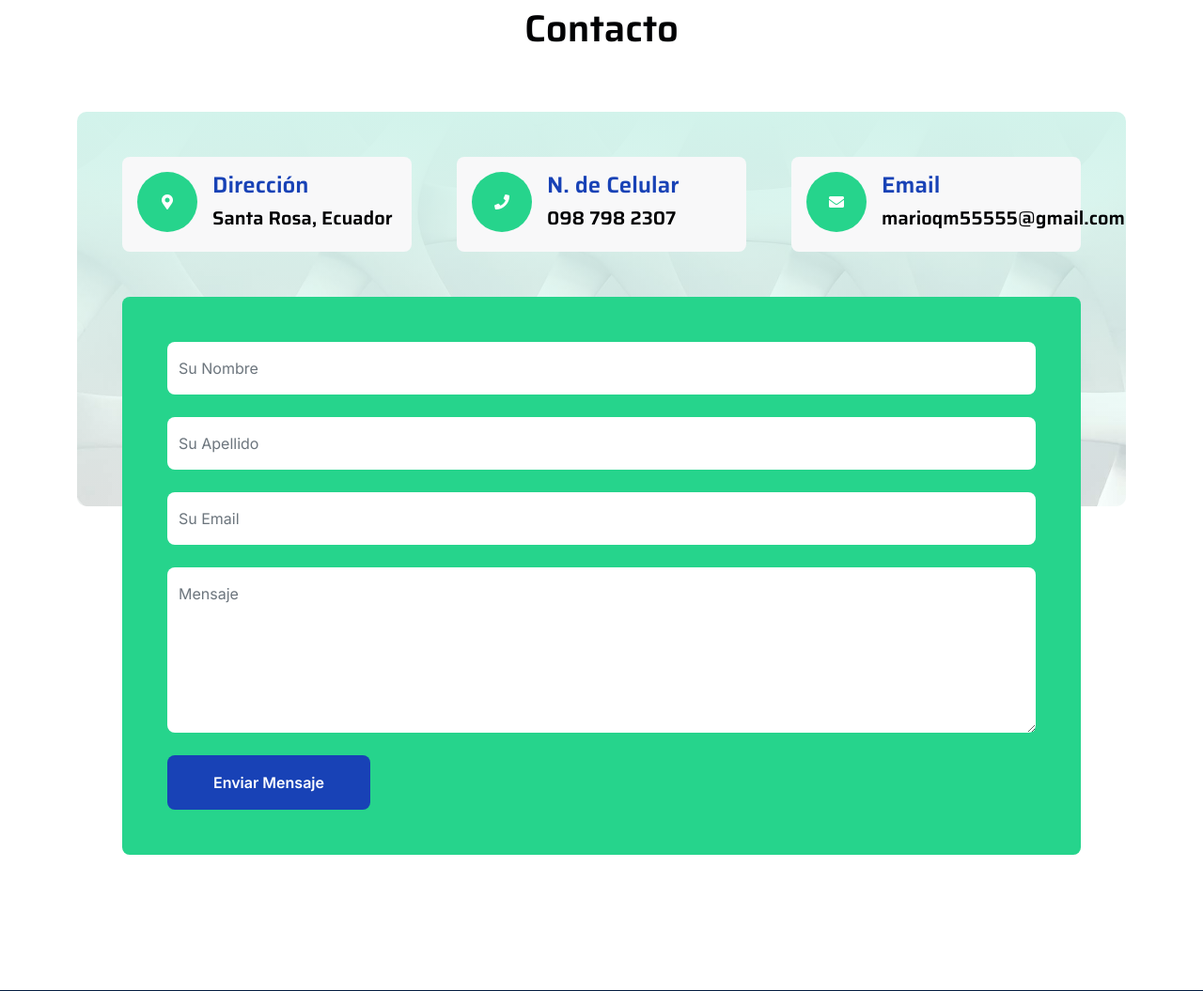
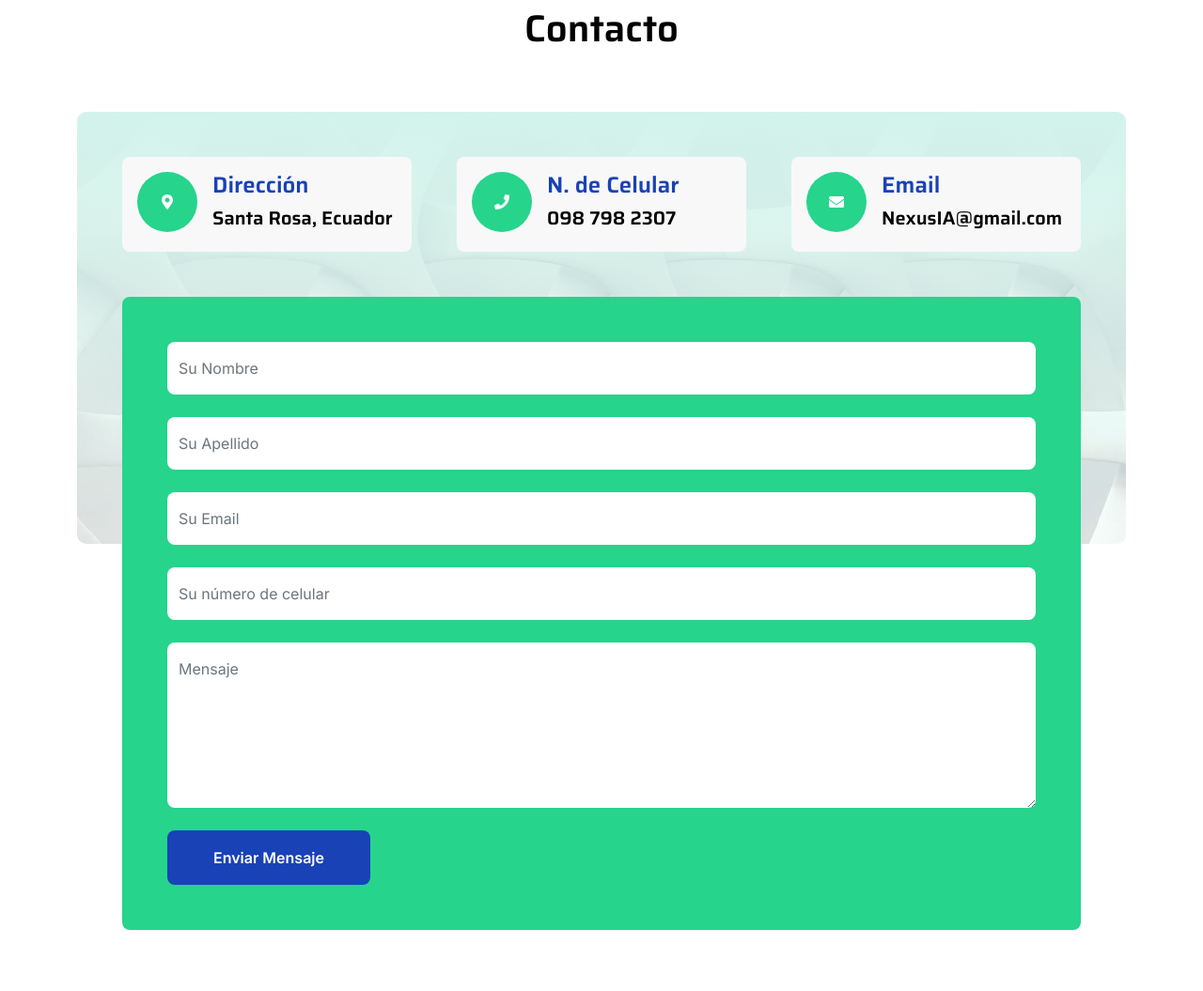
Before and after one commit to dylanQ12/nexus-ia-railway, a Django app: page / in a window 1280 px wide. Shown: the part 2214-3269 px from the top of the page at 94% size. Run offline with Django 4.2, Linux system fonts and the light colour scheme; data that the repository does not hold is empty; some libraries are stand-ins or nearby versions.

Commit message:
update code

```diff
--- a/dashboard/models.py
+++ b/dashboard/models.py
@@ -31,6 +31,7 @@ class Contacto(models.Model):
     nombre = models.CharField(max_length=150)
     apellido = models.CharField(max_length=150)
     email = models.EmailField(max_length=255)
+    num_celular = models.CharField(max_length=10, null=True)
     mensaje =models.TextField(max_length=555, null=False)
     enviado = models.DateTimeField(auto_now_add=True, null=True)
 
--- a/dashboard/templates/mensajes.html
+++ b/dashboard/templates/mensajes.html
@@ -32,6 +32,7 @@
                         <th scope="col">#</th>
                         <th scope="col">Nombre</th>
                         <th scope="col">Email</th>
+                        <th scope="col">N. de Celular</th>
                         <th scope="col">Mensaje</th>
                         <th scope="col">Enviado</th>
                         <th scope="col">Acciones</th>
@@ -43,6 +44,7 @@
                         <td>{{ forloop.counter0|add:page_obj.start_index  }}</td>
                         <td>{{ mensaje.nombre }}</td>
                         <td>{{ mensaje.email }}</td>
+                        <td>{{ mensaje.celular }}</td>
                         <td>{{ mensaje.mensaje }}</td>
                         <td>{{ mensaje.enviado|date:"d/m/Y H:i" }}</td>
                         <td>
@@ -53,7 +55,7 @@
                         </td>
                         {% empty %}
                     <tr>
-                        <td class="text-center" colspan="6">No Hay Mensajes Disponibles.</td>
+                        <td class="text-center" colspan="7">No Hay Mensajes Disponibles.</td>
                     </tr>
                     </tr>
                     {% endfor %}
--- a/principal/templates/sections/home.html
+++ b/principal/templates/sections/home.html
@@ -171,7 +171,7 @@
                         </div>
                         <div class="ms-3">
                             <h4 class="text-primary">Email</h4>
-                            <p class="h5" target="_blank">marioqm55555@gmail.com</p>
+                            <p class="h5" target="_blank">NexusIA@gmail.com</p>
                         </div>
                     </div>
                 </div>
@@ -194,6 +194,10 @@
                                     placeholder="Su Email" required />
                             </div>
                             <div class="mb-4">
+                                <input type="text" class="form-control border-0 py-3" name="celular"
+                                    placeholder="Su número de celular" required />
+                            </div>
+                            <div class="mb-4">
                                 <textarea class="w-100 form-control border-0 py-3" name="mensaje" rows="6"
                                     placeholder="Mensaje" required></textarea>
                             </div>
```
Also changed, not shown: dashboard/migrations/0009_contacto_num_celular.py (added).
